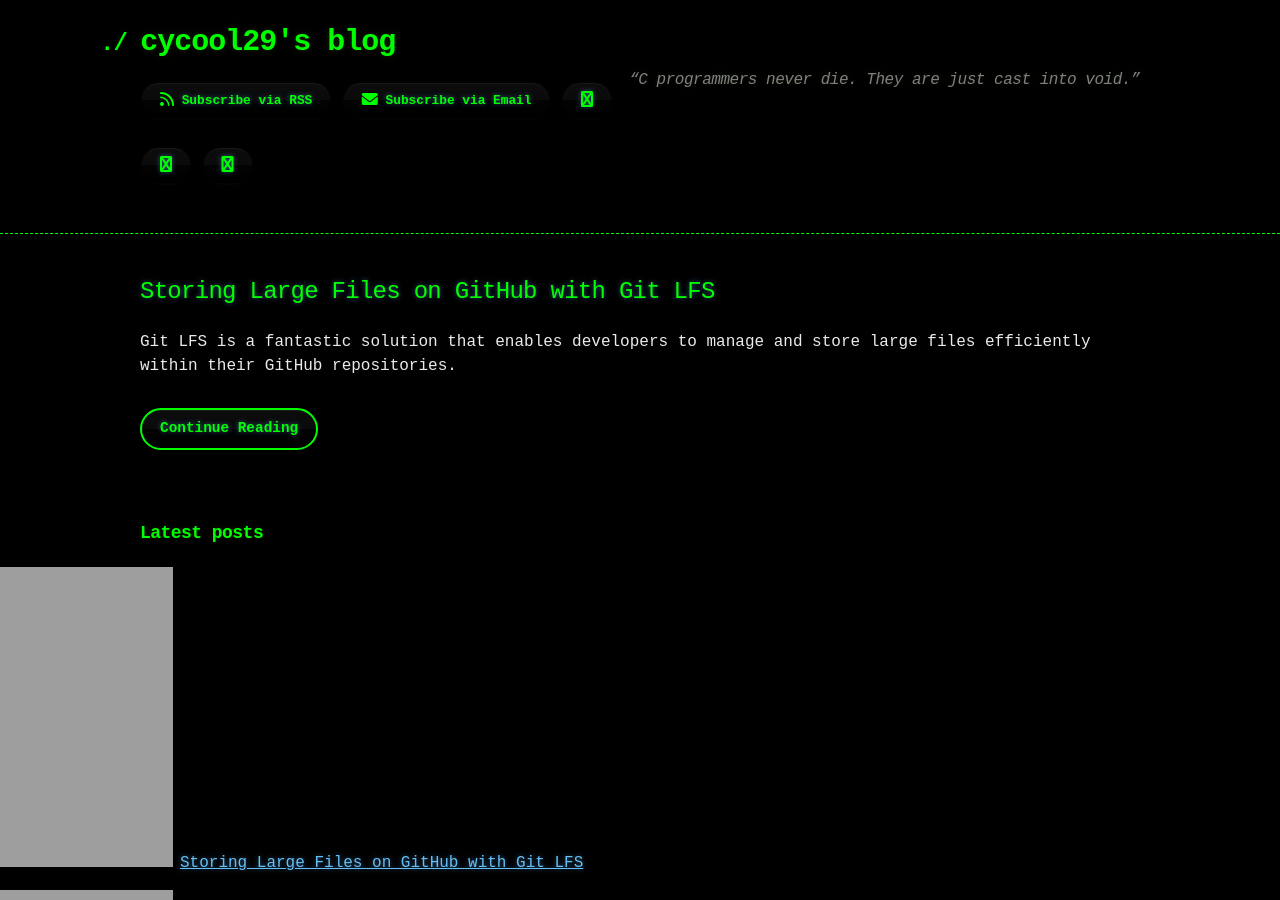
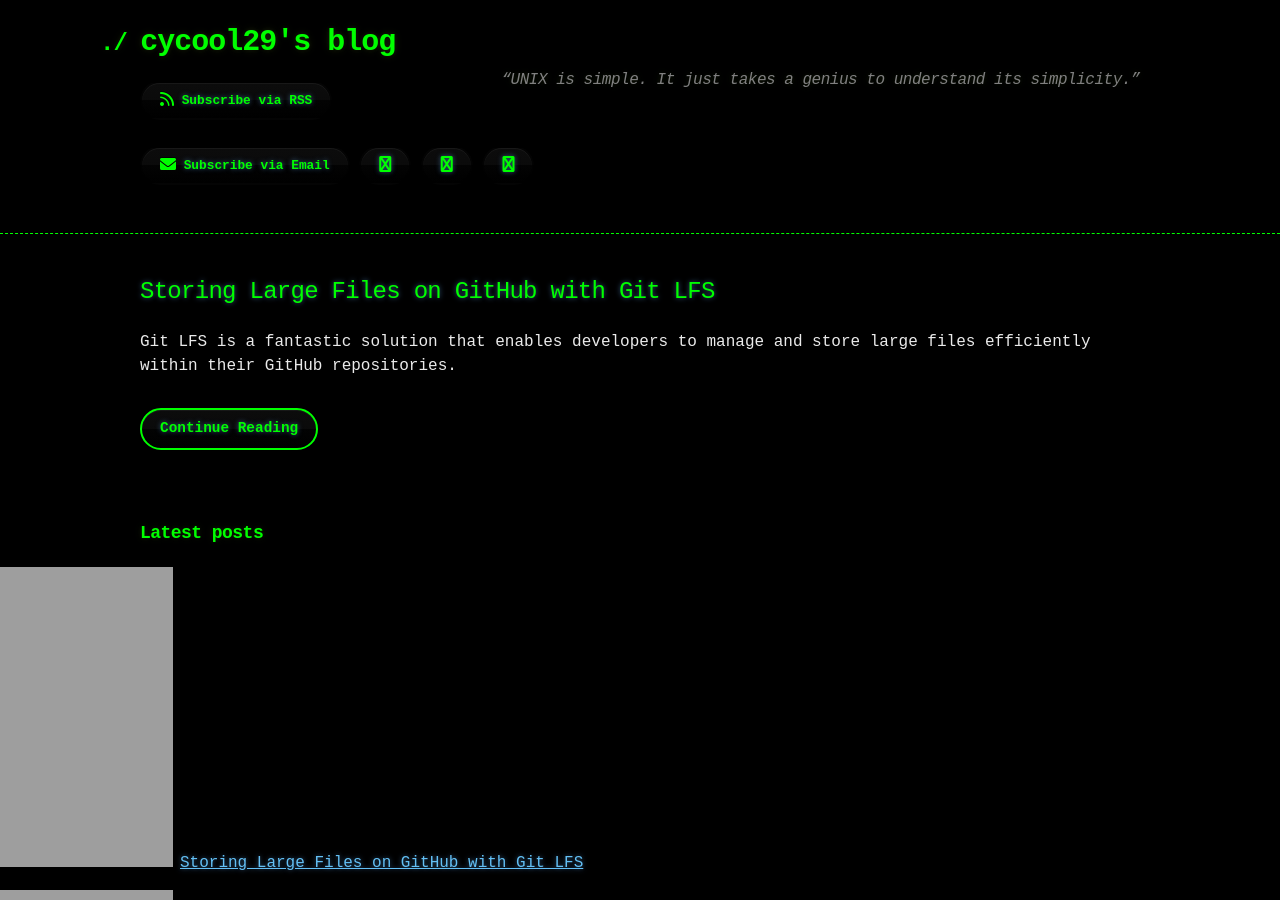
Before and after one commit to cycool29/cycool29.github.io, a Jekyll site: the page built from index.md, in a window 1280 px wide and 900 px high. Built offline with Jekyll 4.4.1, drawn with Linux system fonts in a browser that asks for light colours; a style sheet for code colours, icons or effects is not loaded.

Commit message:
Update quotes

```diff
--- a/_config.yml
+++ b/_config.yml
@@ -1,5 +1,5 @@
 title: cycool29's blog
-description: "“C programmers never die. They are just cast into void.” "
+description: "“UNIX is simple. It just takes a genius to understand its simplicity.” "
 bio: A high school student. Intermediate in Python, Git, Bash. Learning JavaScript. He/Him. "
 author: cycool29
 url: https://cycool29.github.io
```
